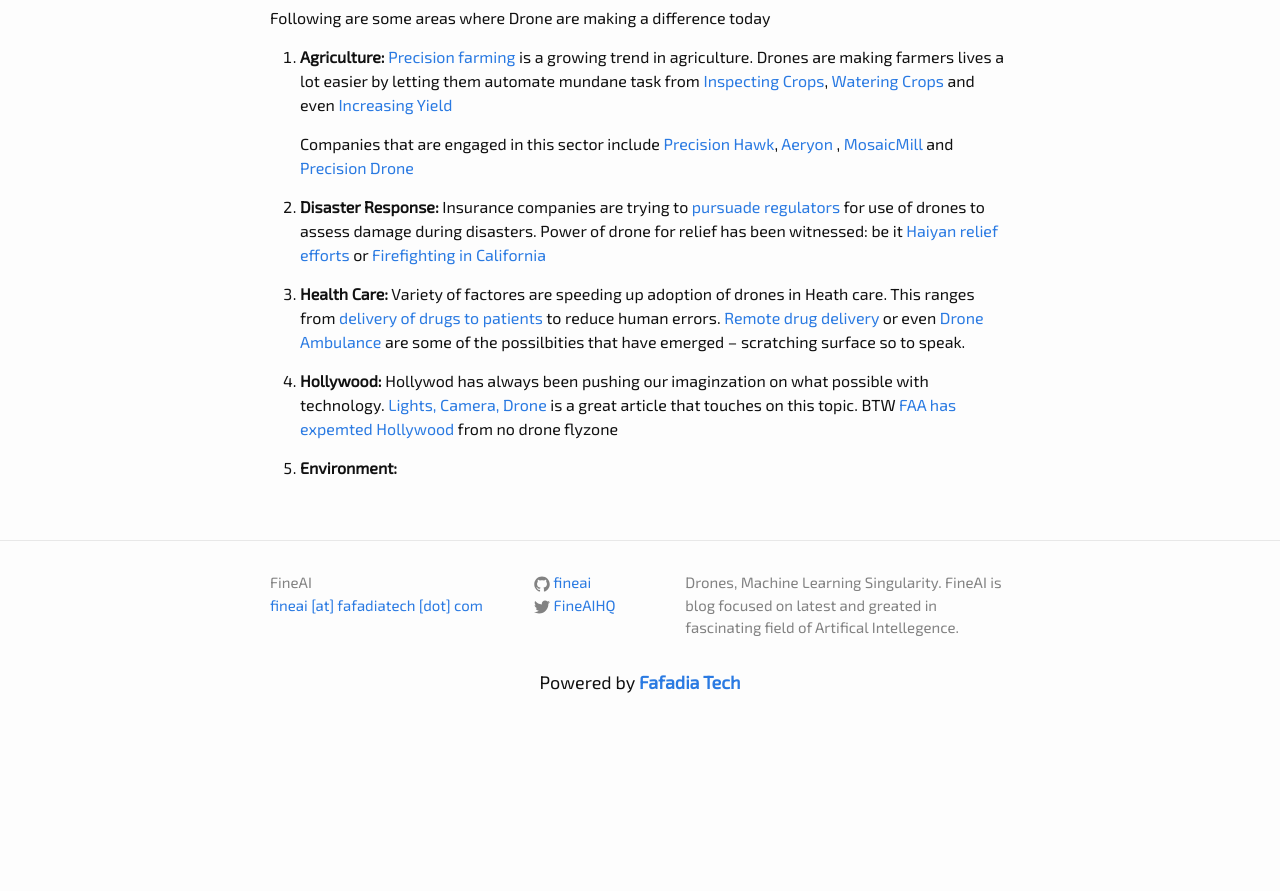
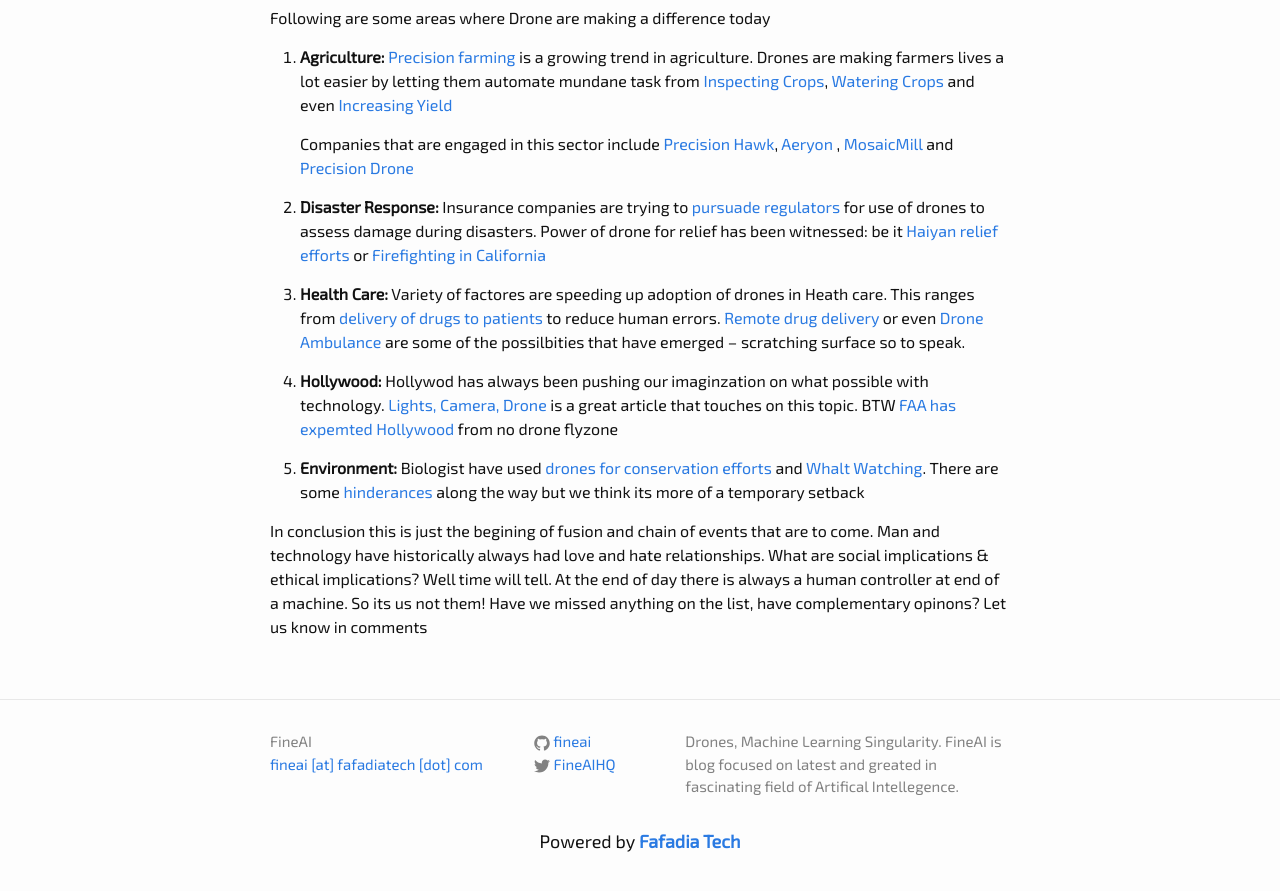
Before and after one commit to fineai/fineai.github.io, a Jekyll site: the page built from _posts/2014-10-31-white-hat-drones.markdown, in a window 1280 px wide and 900 px high, scrolled down 959 px. Shown: the top 891 px of the window. Built offline with Jekyll 4.4.1, drawn with Linux system fonts in a browser that asks for light colours; comment, search, counter and statistics services are not loaded; before the commit the page ends 1700 px from its top, so only the background shows below that.

Commit message:
completed content for first article

```diff
--- a/_posts/2014-10-31-white-hat-drones.markdown
+++ b/_posts/2014-10-31-white-hat-drones.markdown
@@ -23,4 +23,6 @@
 
 4. **Hollywood:** Hollywod has always been pushing our imaginzation on what possible with technology. [Lights, Camera, Drone](http://www.npr.org/blogs/thetwo-way/2014/09/26/351731611/lights-camera-drones-hollywoods-lens-gets-a-little-larger) is a great article that touches on this topic. BTW [FAA has expemted Hollywood](http://www.latimes.com/entertainment/envelope/cotown/la-et-ct-hollywood-drones-20140925-story.html) from no drone flyzone
 
-5. **Environment:**
+5. **Environment:** Biologist have used [drones for conservation efforts](http://www.audubonmagazine.org/articles/conservation/drones-take-wildlife-conservation-tool) and [Whalt Watching](http://www.thedailybeast.com/articles/2014/08/25/soon-we-ll-be-watching-whales-by-drone.html). There are some [hinderances](http://www.theguardian.com/world/2014/may/07/drones-striking-a-high-tech-blow-for-conservation-and-the-environment) along the way but we think its more of a temporary setback
+
+In conclusion this is just the begining of fusion and chain of events that are to come. Man and technology have historically always had love and hate relationships. What are social implications & ethical implications? Well time will tell. At the end of day there is always a human controller at end of a machine. So its us not them! Have we missed anything on the list, have complementary opinons? Let us know in comments
```
